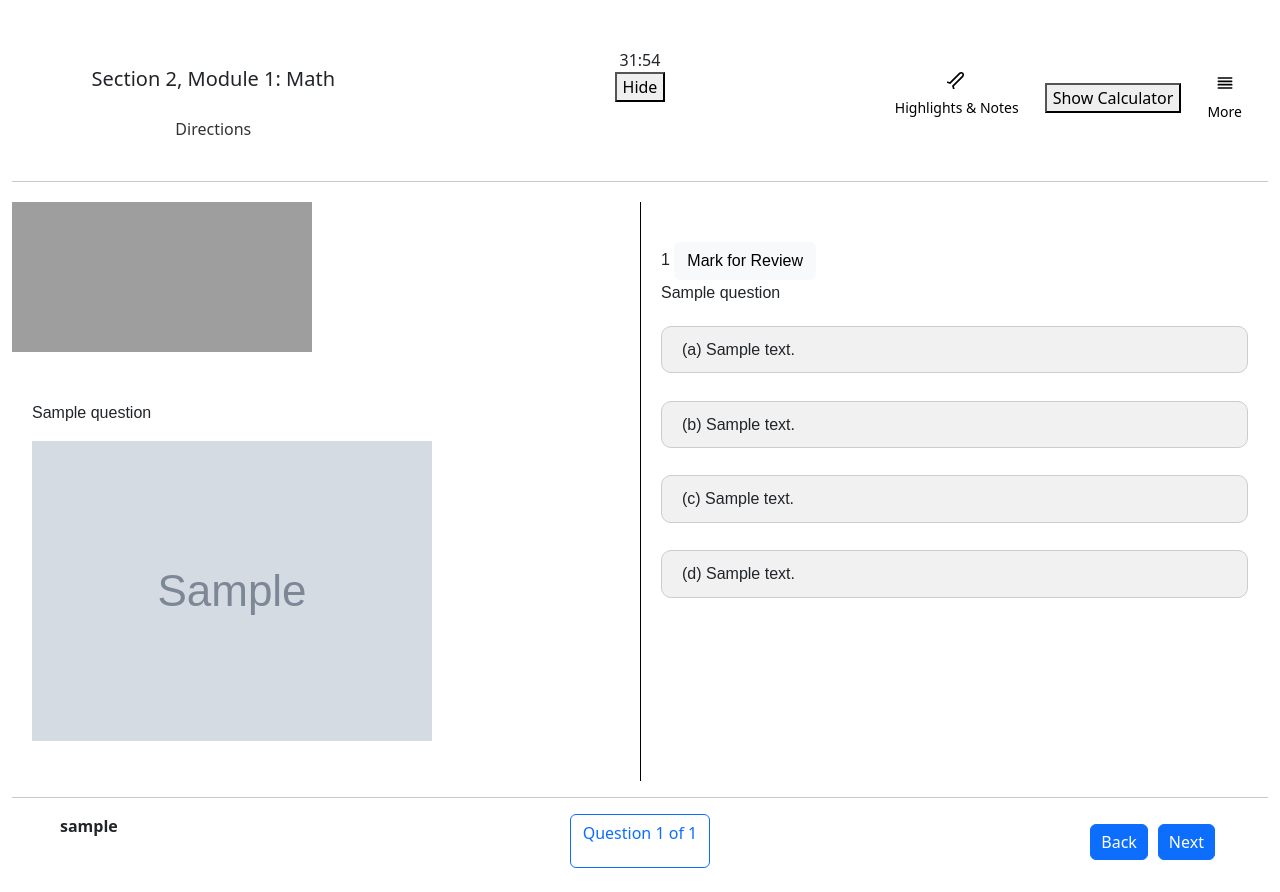
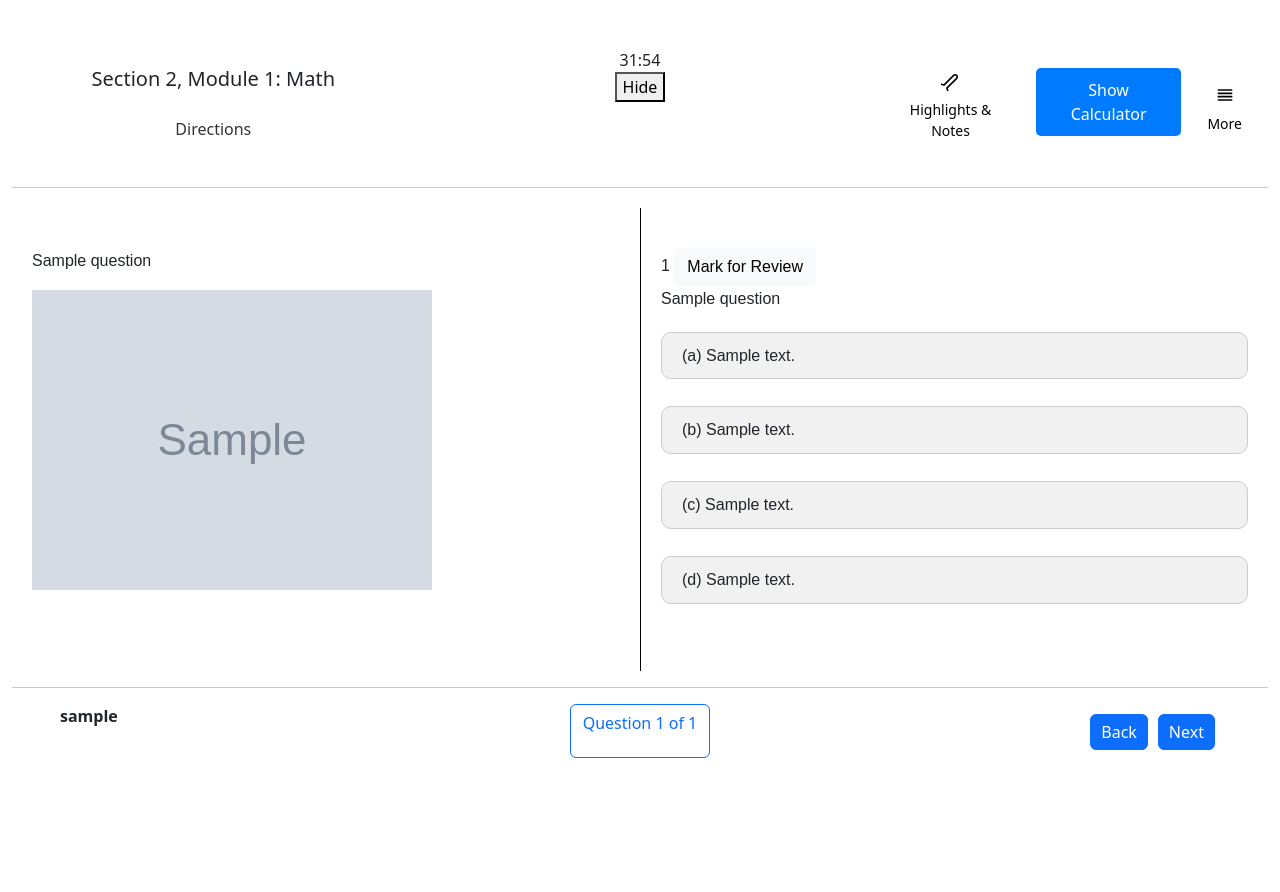
Before and after one commit to bosserz/sat-simulation-test, a Flask app: page /new-exam/1 in a window 1280 px wide. After the commit the page ends 758 px from the top, so only its background shows below. Run offline with Flask 3, Linux system fonts and the light colour scheme; a user stored in the database is signed in; tables that the repository leaves empty hold one stand-in row (values such as "Sample post"); grey boxes marked "Sample" are stand-in pictures; some web fonts are replaced; grey boxes are pictures that could not be loaded.

Commit message:
update latest style

```diff
--- a/static/styles.css
+++ b/static/styles.css
@@ -90,3 +90,31 @@ button[type="submit"] {
 .text-center {
   text-align: center;
 }
+
+/* Styling for the button */
+.toggle-button {
+  padding: 10px 15px;
+  font-size: 16px;
+  background-color: #007bff;
+  color: white;
+  border: none;
+  cursor: pointer;
+  border-radius: 5px;
+  margin-bottom: 15px;
+}
+
+.toggle-button:hover {
+  background-color: #0056b3;
+}
+
+/* Initially hide the iframe */
+.iframe-container {
+  display: none;
+  margin-top: 10px;
+}
+
+iframe {
+  width: 80%;
+  height: 500px;
+  border: none;
+}
```
